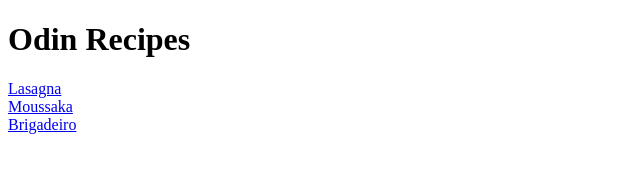
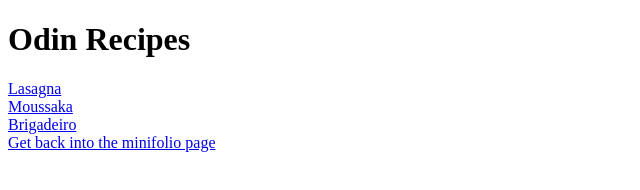
Before and after one commit to feiprojects/theodinproject, a plain HTML site: page receita/index.html in a window 1280 px wide. Shown: the whole page, without its empty margins (0-640 px from the left). Drawn offline with Linux system fonts and the light colour scheme.

Commit message:
Added a "go back" link to the main page of the recipes page.

```diff
--- a/receita/index.html
+++ b/receita/index.html
@@ -9,5 +9,6 @@
         <div><a href="odin-recipes/moussaka.html">Moussaka</a></div>
         <div><a href="odin-recipes/brigadeiro.html">Brigadeiro</a></div>
 
+        <a href="../index.html">Get back into the minifolio page</a>
     </body>
 </html>
```
